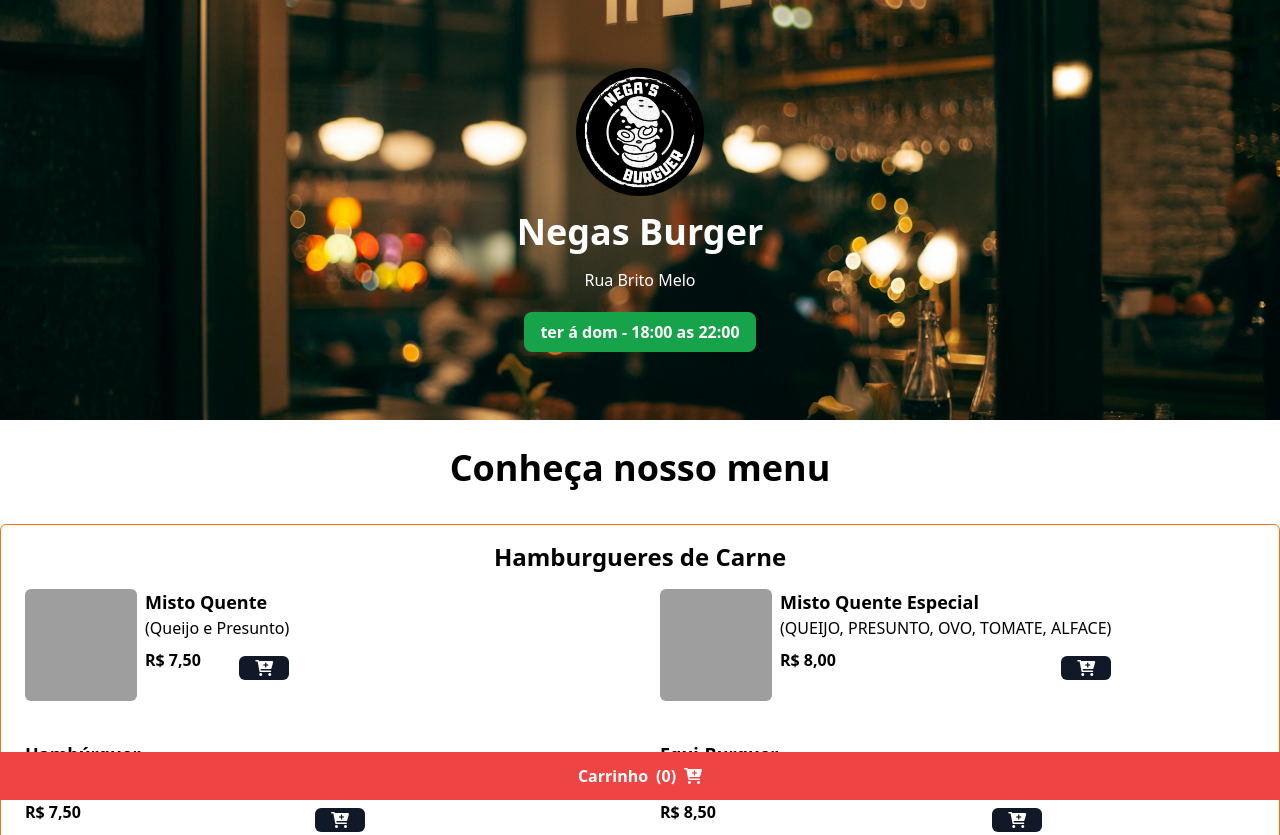
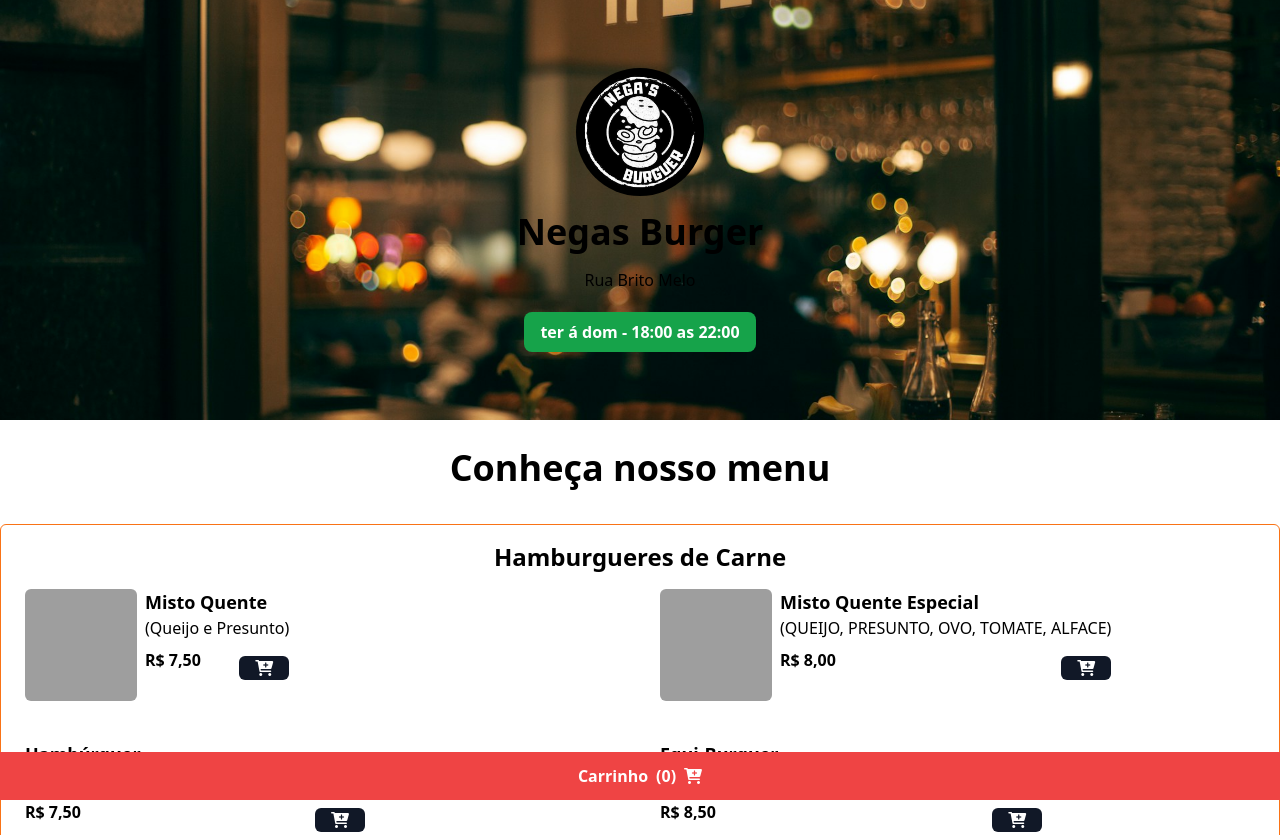
Before and after one commit to gabrieMSilva/Nega-Burger, a website: page index.html in a window 1280 px wide. Shown: the top 835 px of the page. Drawn offline with nearby package versions, Linux system fonts and the light colour scheme; grey boxes are pictures that could not be loaded; files whose address does not match are found by name.

Commit message:
atualizaçoes

```diff
--- a/index.html
+++ b/index.html
@@ -37,8 +37,8 @@
           alt="logo"
           class="w-32 h-32 rounded-full hover:scale-110 duration-200"
         />
-        <h1 class="font-bold text-4xl mt-4 text-white">Negas Burger</h1>
-        <span class="font-medium text-white text-2lg mt-4"
+        <h1 class="font-bold text-4xl mt-4 text-black">Negas Burger</h1>
+        <span class="font-medium text-black text-2lg mt-4"
           >Rua Brito Melo</span
         >
         <div class="px-4 py-2 bg-green-600 rounded-lg mt-5" id="data-span">
--- a/tailwind.config.js
+++ b/tailwind.config.js
@@ -7,7 +7,7 @@
   theme: {
     extend: {
       backgroundImage: {
-        home: "url('./assets/bg.jpg')",
+        home: "url('/assets/bg.jpg')",
       },
     },
   },
```
